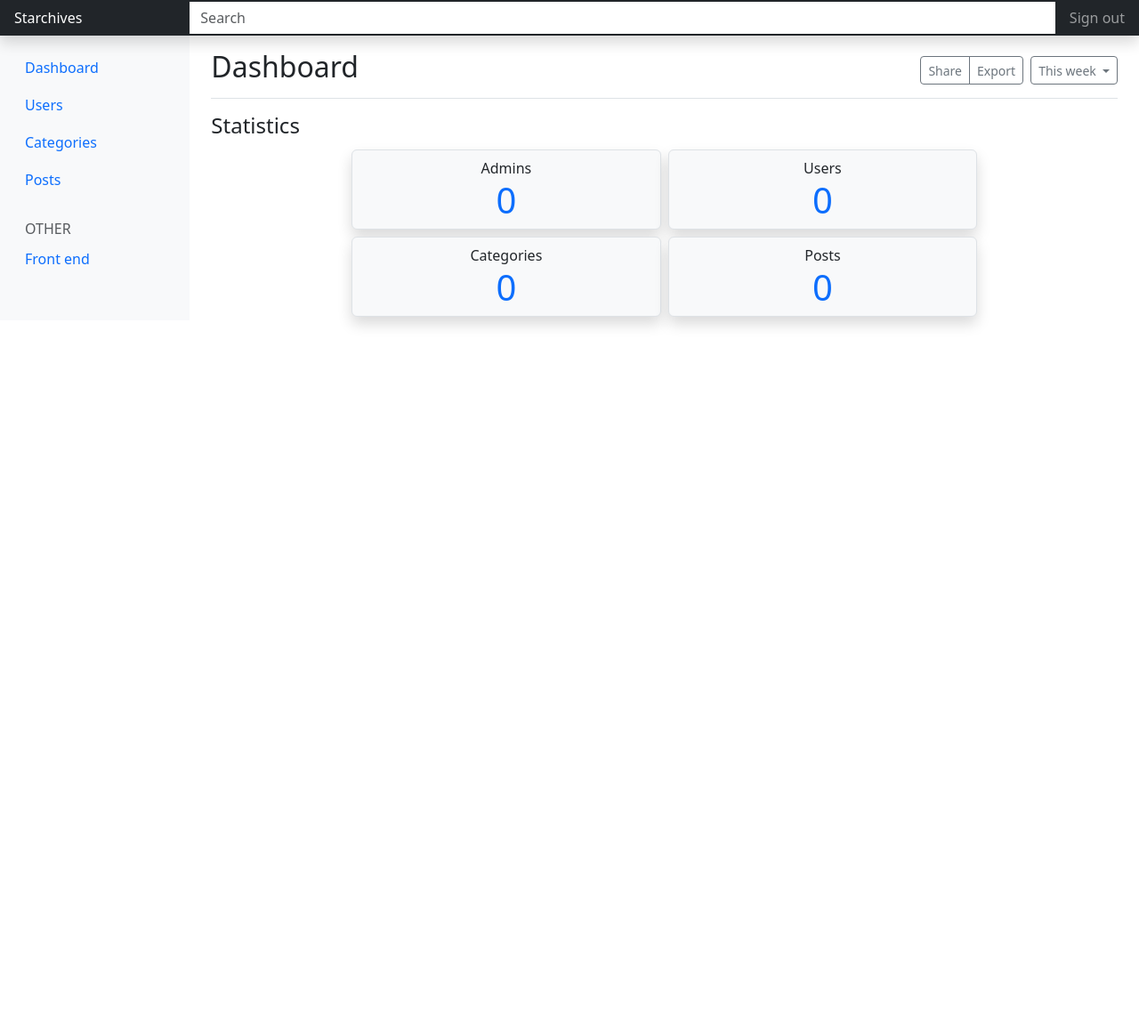
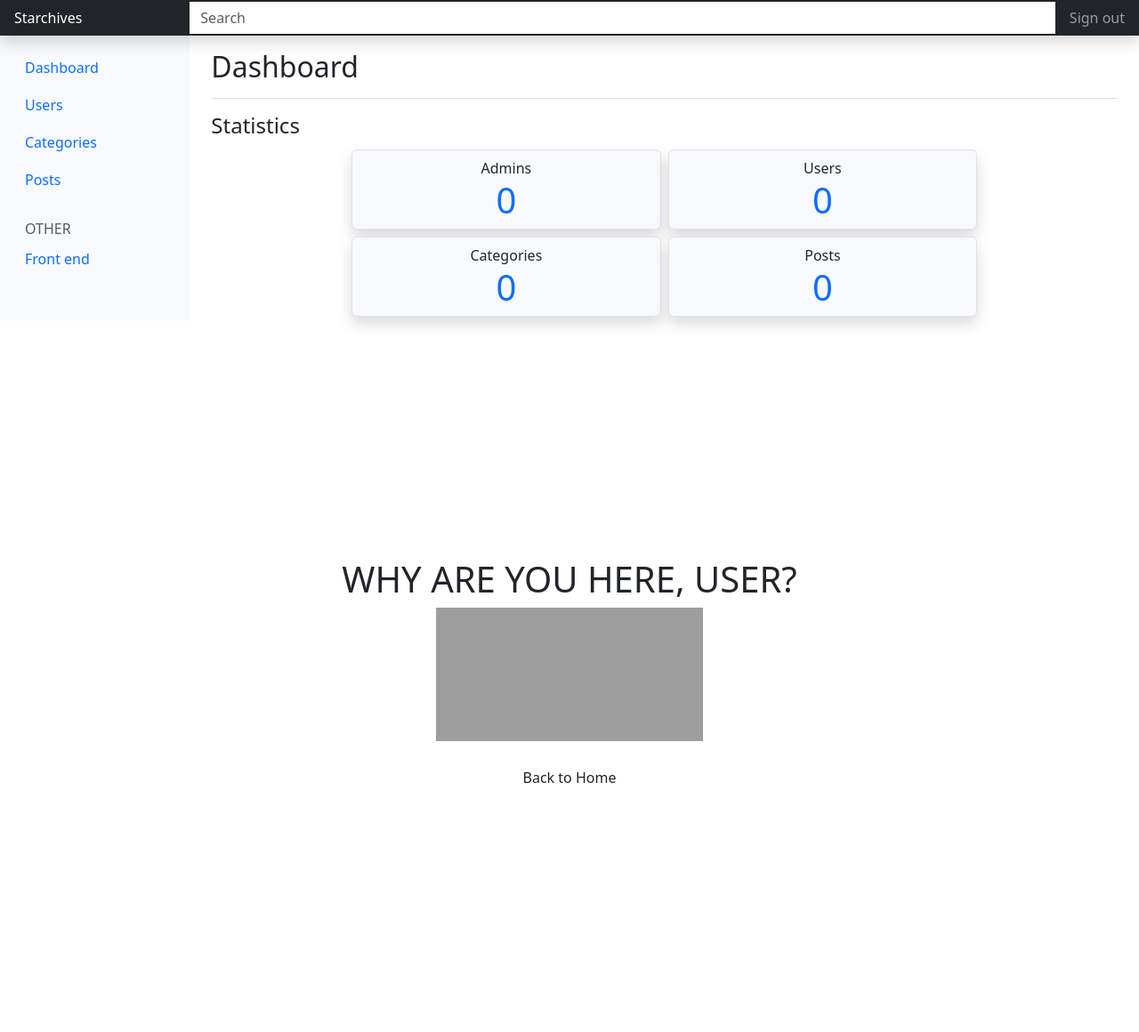
Before and after one commit to allyn8444/Archivio, a PHP site: the page made by app/pages/admin.php in a window 1280 px wide. Shown: the whole page at 89% size. Before the commit the page ends 367 px from the top, so only its background shows below. Run offline with PHP 8.4, Linux system fonts and the light colour scheme; the template is opened without the code that fills it, so the values that code supplies are empty; the visitor is signed in with stand-in values (Sample User, id 1); some libraries are stand-ins or nearby versions; grey boxes are pictures that could not be loaded.

Commit message:
feat: admin access only for admin role

```diff
--- a/app/pages/admin.php
+++ b/app/pages/admin.php
@@ -42,6 +42,11 @@ if ($section == 'users') {
   <link href="<?= ROOT ?>/assets/css/bootstrap-icons.css" rel="stylesheet">
 
   <style>
+    html,
+    body {
+      height: 100%;
+    }
+
     .bd-placeholder-img {
       font-size: 1.125rem;
       text-anchor: middle;
@@ -99,7 +104,10 @@ if ($section == 'users') {
   <link href="<?= ROOT ?>/assets/css/dashboard.css" rel="stylesheet">
 </head>
 
+
+
 <body>
+  <?php if ($_SESSION['USER']['role'] == 'admin') : ?>
 
     <header class="navbar navbar-dark sticky-top bg-dark flex-md-nowrap p-0 shadow">
       <a class="navbar-brand col-md-3 col-lg-2 me-0 px-3 fs-6" href="#">Starchives</a>
@@ -169,14 +177,8 @@ if ($section == 'users') {
           <div class="d-flex justify-content-between flex-wrap flex-md-nowrap align-items-center pt-3 pb-2 mb-3 border-bottom">
             <h1 class="h2">Dashboard</h1>
             <div class="btn-toolbar mb-2 mb-md-0">
-            <div class="btn-group me-2">
-              <button type="button" class="btn btn-sm btn-outline-secondary">Share</button>
-              <button type="button" class="btn btn-sm btn-outline-secondary">Export</button>
-            </div>
-            <button type="button" class="btn btn-sm btn-outline-secondary dropdown-toggle">
-              <span data-feather="calendar" class="align-text-bottom"></span>
-              This week
-            </button>
+
+
             </div>
           </div>
 
@@ -192,6 +194,30 @@ if ($section == 'users') {
 
     <script src="<?= ROOT ?>/assets/bootstrap/js/bootstrap.bundle.min.js"></script>
 
+  <?php endif; ?>
+
+
+  <!-- || ================ IF NOT ADMIN ========================= ||  -->
+  <div class="container">
+    <div class="row justify-content-center align-items-center" style="height: 100vh;">
+      <div class=" col-md-8 col-sm-10 col-12 text-center">
+        <h1>WHY ARE YOU HERE, USER?</h1>
+
+        <div class="embed-responsive embed-responsive-16by9">
+          <iframe src="https://giphy.com/embed/L0coY9I1D2BnaKln9a" class="embed-responsive-item" allowFullScreen></iframe>
+        </div>
+
+        <a class="nav-link" href="<?= ROOT ?>">
+          <button class="btn mt-3">Back to Home</button>
+        </a>
+      </div>
+    </div>
+  </div>
+
+
 </body>
 
+
+
+
 </html>
--- a/app/pages/admin/users-controller.php
+++ b/app/pages/admin/users-controller.php
@@ -134,12 +134,14 @@
             if ($_POST['password'] !== $_POST['retype_password']) {
           $errors['password'] = "Passwords do not match";
         }
+
         //validate image
         $allowed = [
           'image/jpeg', 'image/png', 'image/webp'
         ];
         if (!empty($_FILES['image']['name'])) {
           $destination = "";
+
           if (!in_array($_FILES['image']['type'], $allowed)) {
             $errors['image'] = "Image format not supported";
           } else {
@@ -156,10 +158,12 @@
               $image = imagecreatefrompng($_FILES['image']['tmp_name']);
               imagejpeg($image, $destination, 100); // Convert PNG to JPEG with 100% quality
               imagedestroy($image); // Free up memory
+
             } elseif ($_FILES['image']['type'] === 'image/webp') {
               $image = imagecreatefromwebp($_FILES['image']['tmp_name']);
               imagejpeg($image, $destination, 100); // Convert WebP to JPEG with 100% quality
               imagedestroy($image); // Free up memory
+
             } else {
               // For JPEG files, just move it without conversion
               move_uploaded_file($_FILES['image']['tmp_name'], $destination);
```
Also changed, not shown: app/pages/includes/header.php (+6 -1 lines). Lines whose indentation alone changed are shown as unchanged.
